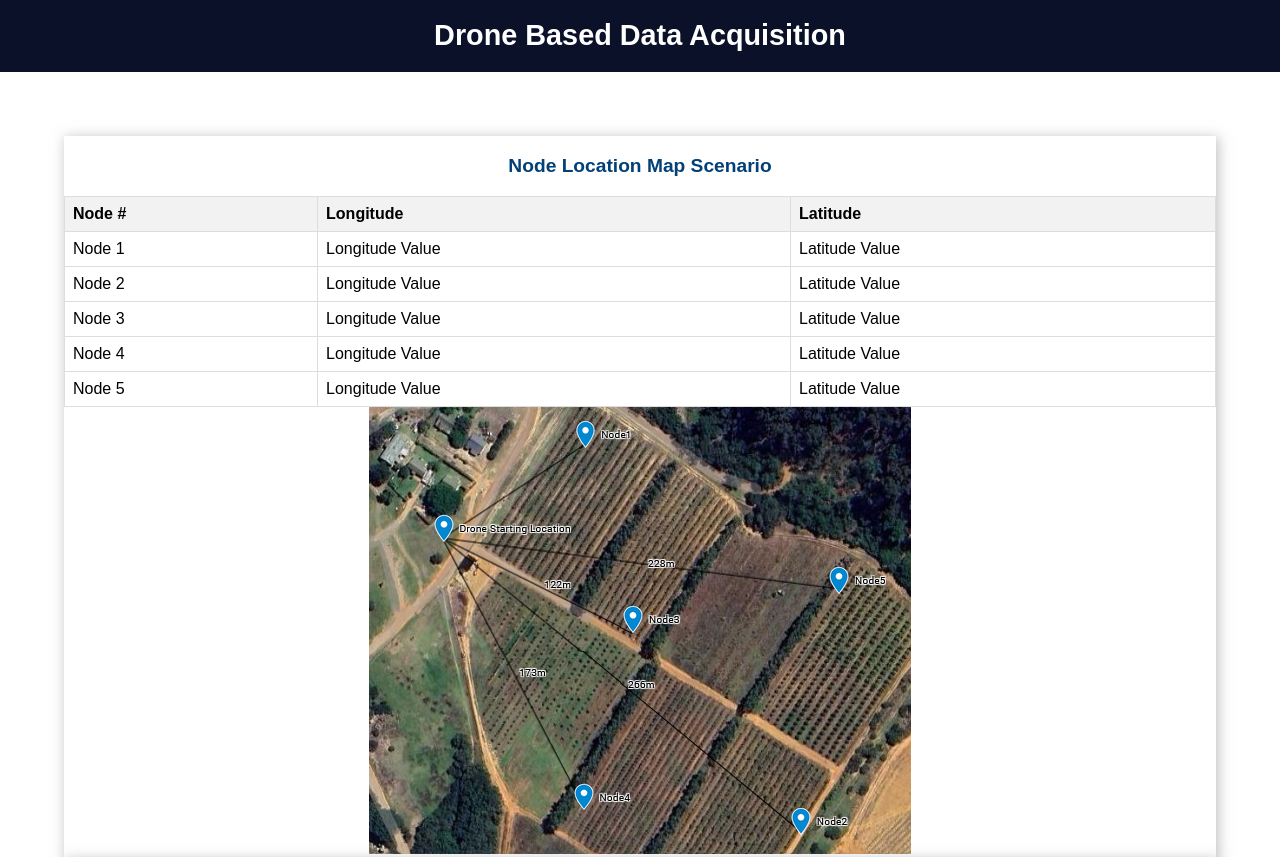
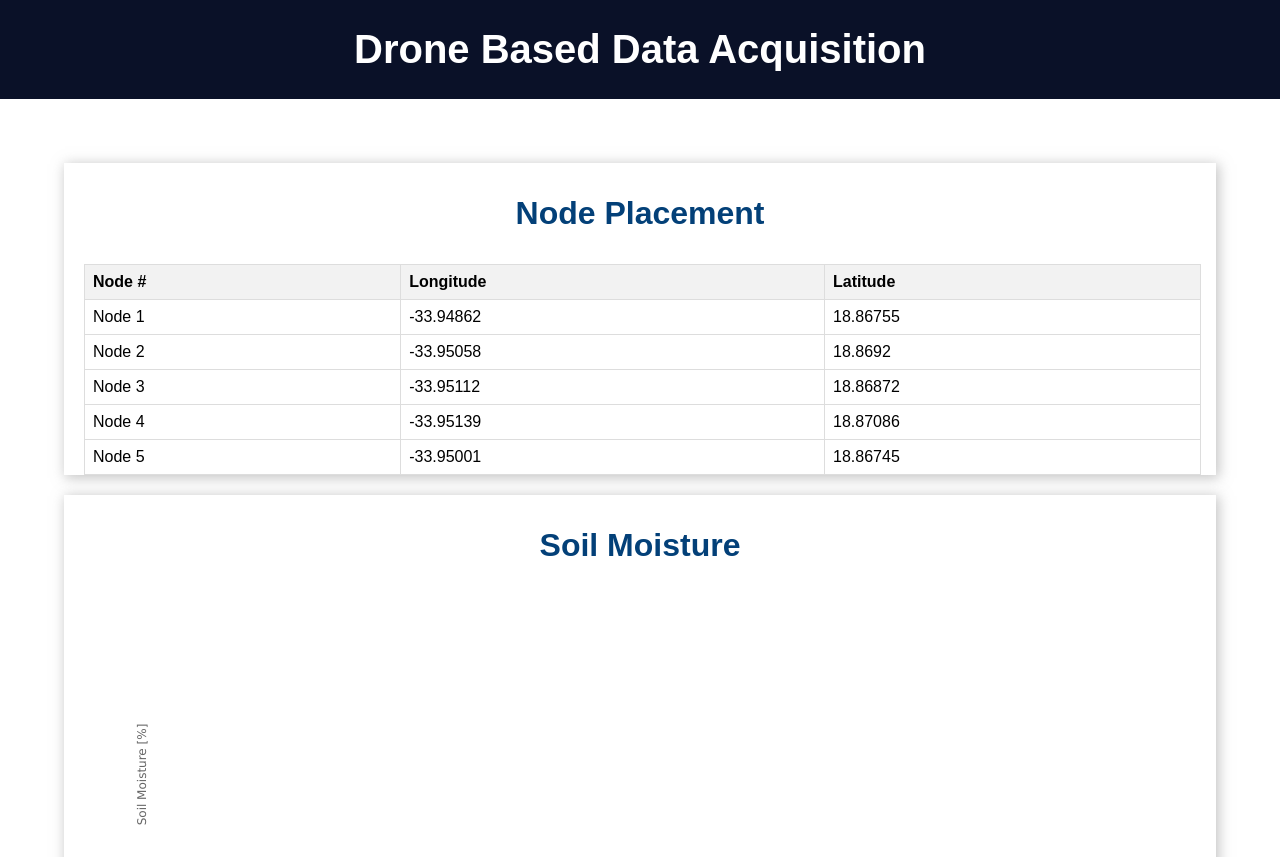
Before and after one commit to EmiDreckmeyr/MEng_, a plain HTML site: page MEng_BaseStation/data/index.html in a window 1280 px wide. Shown: the top 857 px of the page. Drawn offline with nearby package versions, Linux system fonts and the light colour scheme; no server answers.

Commit message:
update Base

```diff
--- a/MEng_BaseStation/data/index.html
+++ b/MEng_BaseStation/data/index.html
@@ -16,7 +16,7 @@
   <div class="content">
     <div class="card-grid">
       <div class="card">
-        <p class="card-title">Node Location Map Scenario</p>
+        <p class="card-title">Node Placement</p>
         <table  id="node-location-table">
           <thead>
             <tr>
@@ -28,32 +28,32 @@
           <tbody>
             <tr>
               <td>Node 1</td>
-              <td>Longitude Value</td>
-              <td>Latitude Value</td>
+              <td>-33.94862</td>
+              <td>18.86755</td>
             </tr>
             <tr>
               <td>Node 2</td>
-              <td>Longitude Value</td>
-              <td>Latitude Value</td>
+              <td>-33.95058</td>
+              <td>18.8692</td>
             </tr>
             <tr>
               <td>Node 3</td>
-              <td>Longitude Value</td>
-              <td>Latitude Value</td>
+              <td>-33.95112</td>
+              <td>18.86872</td>
             </tr>
             <tr>
               <td>Node 4</td>
-              <td>Longitude Value</td>
-              <td>Latitude Value</td>
+              <td>-33.95139</td>
+              <td>18.87086</td>
             </tr>
             <tr>
               <td>Node 5</td>
-              <td>Longitude Value</td>
-              <td>Latitude Value</td>
+              <td>-33.95001</td>
+              <td>18.86745</td>
             </tr>
           </tbody>
         </table>
-        <img src="NodeMapScenario.png" alt="Node Locations" width=auto height=auto>
+
       </div>
     </div>
     <div class="card-grid">
--- a/MEng_BaseStation/data/style.css
+++ b/MEng_BaseStation/data/style.css
@@ -5,7 +5,7 @@ html {
   text-align: center;
 }
 h1 {
-  font-size: 1.8rem;
+  font-size: 2.5rem;
   color: white;
 }
 p {
@@ -26,6 +26,7 @@ body {
   margin: 0 auto;
   display: grid;
   grid-gap: 2rem;
+  margin-bottom: 20px;
   grid-template-columns: repeat(auto-fit, minmax(200px, 1fr));
 }
 .card {
@@ -33,7 +34,7 @@ body {
   box-shadow: 2px 2px 12px 1px rgba(140,140,140,.5);
 }
 .card-title {
-  font-size: 1.2rem;
+  font-size: 2rem;
   font-weight: bold;
   color: #034078
 }
@@ -44,10 +45,16 @@ body {
 #map {
   height: 100%;
 }
+img {
+  margin-top: 20px;
+  margin-bottom: 20px;
+}
 
 table {
       border-collapse: collapse;
-      width: 100%;
+      width: 97%;
+      margin-left: 20px;
+      margin-right: 20px;
 }
 th, td {
       border: 1px solid #dddddd;
```
Also changed, not shown: 2 other files.
